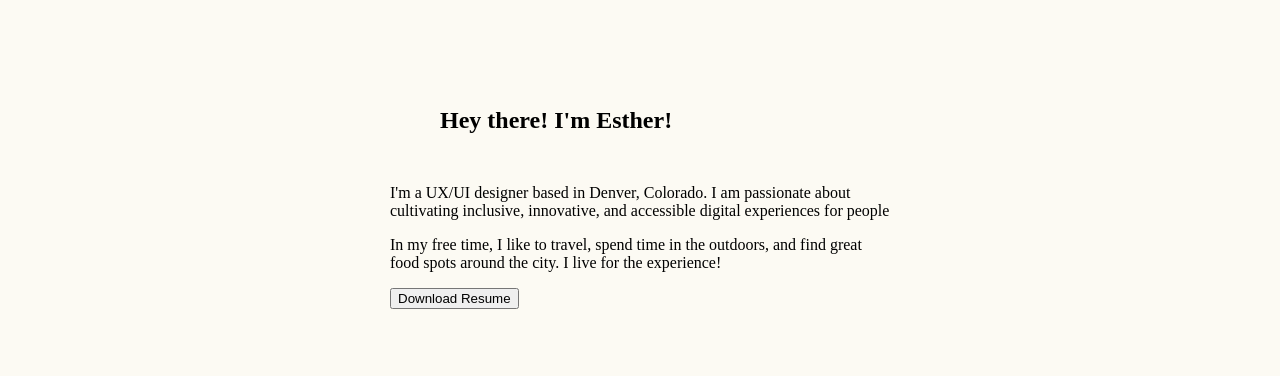
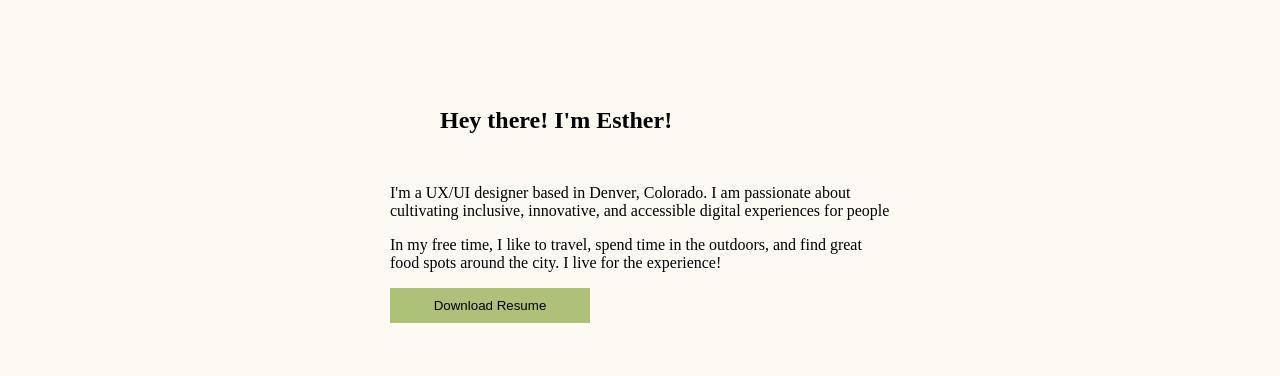
Before and after one commit to esthersyi/UX_UI_HW_18, a plain HTML site: page index.html in a window 1280 px wide. Shown: the part 468-844 px from the top of the page. Drawn offline with Linux system fonts and the light colour scheme.

Commit message:
Button style
Updated color and width of buttons

```diff
--- a/css/style.css
+++ b/css/style.css
@@ -59,6 +59,14 @@ header ul {
     padding: 50px;
     background-color: #FCFAF3;
     text-align: left;
+}
+
+button {
+    background-color: #ADC178;
+    color: #000000;
+    border: none;
+    padding: 10px 20px;
+    width: 200px;
 }
 
 footer {
```
